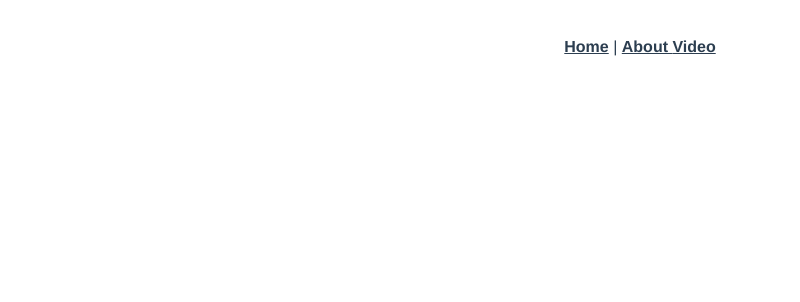
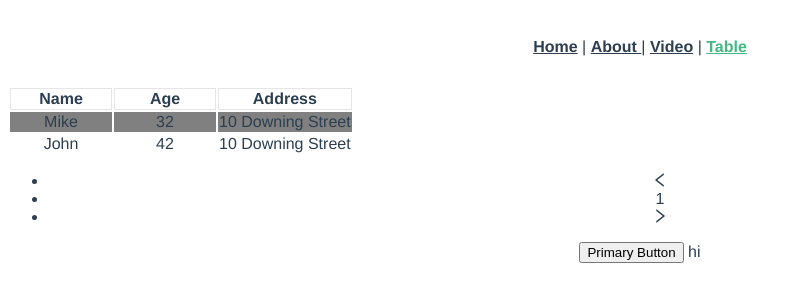
Before and after one commit to thiruparanDev/Video-Search-App, a Vue app: page /#/table in a window 1280 px wide. Before the commit this address had no page. Shown: the top 302 px of the page, without its empty margins (0-800 px from the left). Built offline with nearby package versions, Linux system fonts and the light colour scheme.

Commit message:
added antd & ant table

```diff
--- a/package.json
+++ b/package.json
@@ -36,7 +36,8 @@
     "less": "^3.10.3",
     "less-loader": "^5.0.0",
     "node-sass": "^4.13.1",
-    "sass-loader": "^7.1.0"
+    "sass-loader": "^7.1.0",
+    "ant-design-vue": "~2.2.7"
   },
   "eslintConfig": {
     "root": true,
--- a/src/App.vue
+++ b/src/App.vue
@@ -1,8 +1,9 @@
 <template>
   <div id="nav">
     <router-link to="/">Home</router-link> |
-    <router-link to="/about">About </router-link>
-    <router-link to="/video">Video</router-link>
+    <router-link to="/about">About </router-link> |
+    <router-link to="/video">Video</router-link> |
+    <router-link to="/table">Table</router-link>
   </div>
   <router-view/>
 </template>
--- /dev/null
+++ b/src/components/Table/TableComponent.vue
@@ -0,0 +1,77 @@
+<template>
+    <!-- <a-table :data-source="data">
+        <a-table-column-group>
+            <template #title><span style="color: #1890ff">Name</span></template>
+            <a-table-column key="firstName" data-index="firstName">
+                <template #title><span style="color: #1890ff">First Name</span></template>
+            </a-table-column>
+            <a-table-column key="lastName" title="Last Name" data-index="lastName" />
+        </a-table-column-group>
+        <a-table-column key="age" title="Age" data-index="age" />
+        <a-table-column key="address" title="Address" data-index="address" />
+        <a-table-column key="tags" title="Tags" data-index="tags">
+            <template #default="{ text: tags }">
+                <span>
+                    <a-tag v-for="tag in tags" :key="tag" color="blue">{{ tag }}</a-tag>
+                </span>
+            </template>
+        </a-table-column>
+        <a-table-column key="action" title="Action">
+            <template #default="{ record }">
+                <span>
+                    <a>Action 一 {{ record.firstName }}</a>
+                    <a-divider type="vertical" />
+                    <a>Delete</a>
+                </span>
+            </template>
+        </a-table-column>
+    </a-table> -->
+    <a-table :dataSource="dataSource" :columns="columns" ></a-table>
+    <a-button type="primary">Primary Button</a-button>
+    hi
+</template>
+<script lang="ts">
+import { defineComponent } from "vue";
+
+export default defineComponent({
+    setup() {
+        const dataSource= [
+          {
+            key: '1',
+            name: 'Mike',
+            age: 32,
+            address: '10 Downing Street'
+          },
+          {
+            key: '2',
+            name: 'John',
+            age: 42,
+            address: '10 Downing Street'
+          }
+        ];
+
+        const columns = [
+          {
+            title: 'Name',
+            dataIndex: 'name',
+            key: 'name'
+          },
+          {
+            title: 'Age',
+            dataIndex: 'age',
+            key: 'age'
+          },
+          {
+            title: 'Address',
+            dataIndex: 'address',
+            key: 'address'
+          }
+        ];
+        return {
+            dataSource,
+            columns
+        };
+    }
+});
+</script>
+<style scoped lang="scss"></style>
--- a/src/main.ts
+++ b/src/main.ts
@@ -2,5 +2,7 @@ import { createApp } from 'vue';
 import App from './App.vue';
 import router from './router';
 import store from './store';
+import antd, { DatePicker } from 'ant-design-vue';
+import '@/styles.scss';
 
-createApp(App).use(store).use(router).mount('#app');
+createApp(App).use(store).use(antd).use(router).mount('#app');
--- a/src/router/index.ts
+++ b/src/router/index.ts
@@ -19,6 +19,11 @@ const routes: Array<RouteRecordRaw> = [
     path: '/video',
     name: 'Video',
     component: () => import(/* webpackChunkName: "about" */ '../views/Video.vue')
+  },
+  {
+    path: '/table',
+    name: 'Table',
+    component: () => import(/* webpackChunkName: "about" */ '../views/Table.vue')
   }
 ];
 
--- /dev/null
+++ b/src/styles.scss
@@ -0,0 +1,17 @@
+.ant-table {
+    tbody tr:nth-child(odd) {
+      background-color: gray;
+    }
+    thead tr th{
+        background: white !important;
+    }
+    .ant-table-tbody > tr > td {
+        border-bottom: none;
+        min-width: 100px;
+    }
+    .ant-table-thead > tr > th {
+        // border-bottom: none;
+        border: #e5e5e5 1px solid;
+        font-weight: 600;
+    }
+  }
--- /dev/null
+++ b/src/views/Table.vue
@@ -0,0 +1,15 @@
+<template>
+<TableComponent/>
+</template>
+<script lang="ts">
+import { defineComponent } from "vue";
+import TableComponent from '@/components/Table/TableComponent.vue';
+export default defineComponent({
+components: {
+    TableComponent
+}
+});
+</script>
+<style scoped lang="scss">
+
+</style>
```
Also changed, not shown: 1 other file (tests, documents, lock files or other folders).
